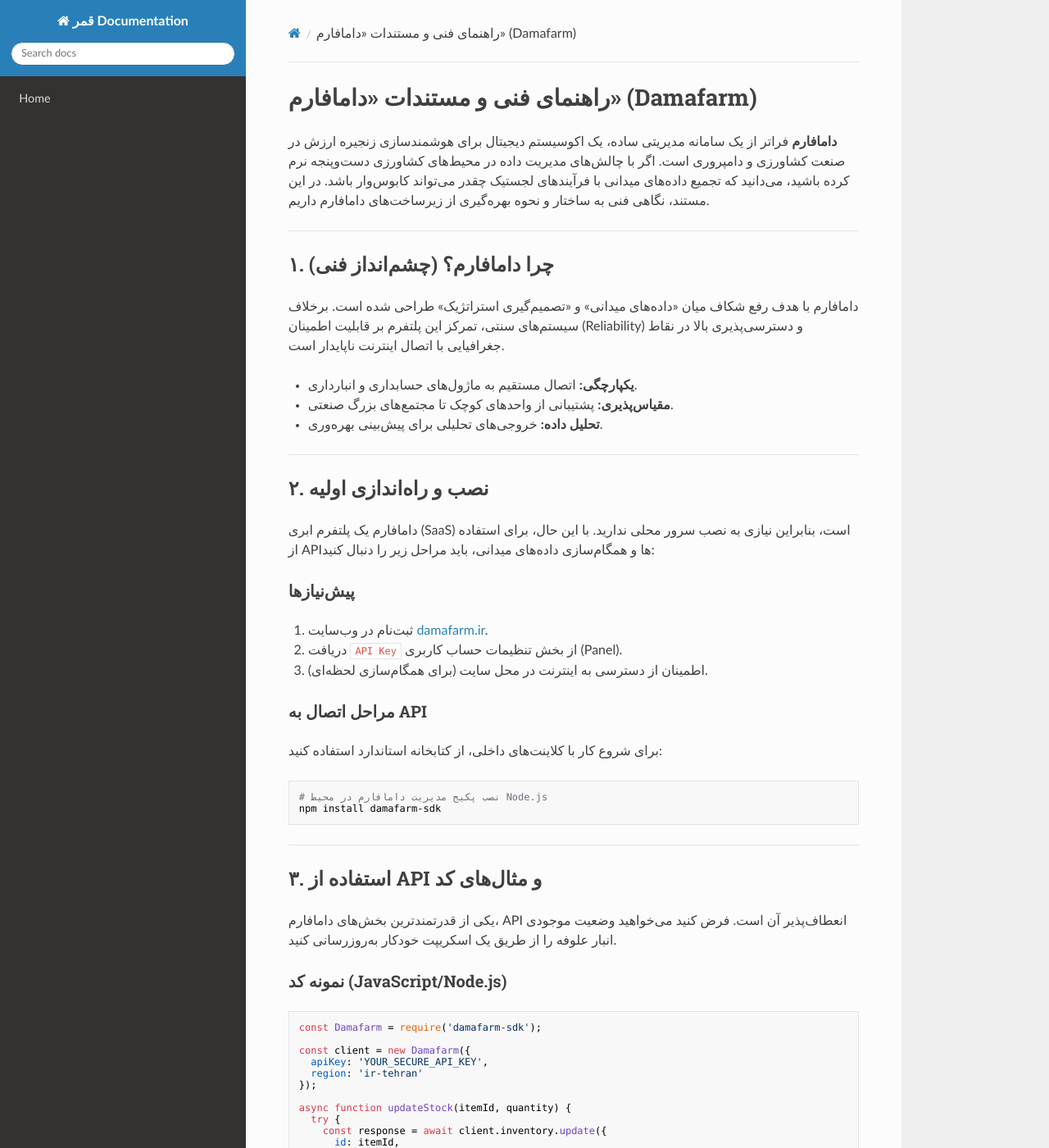
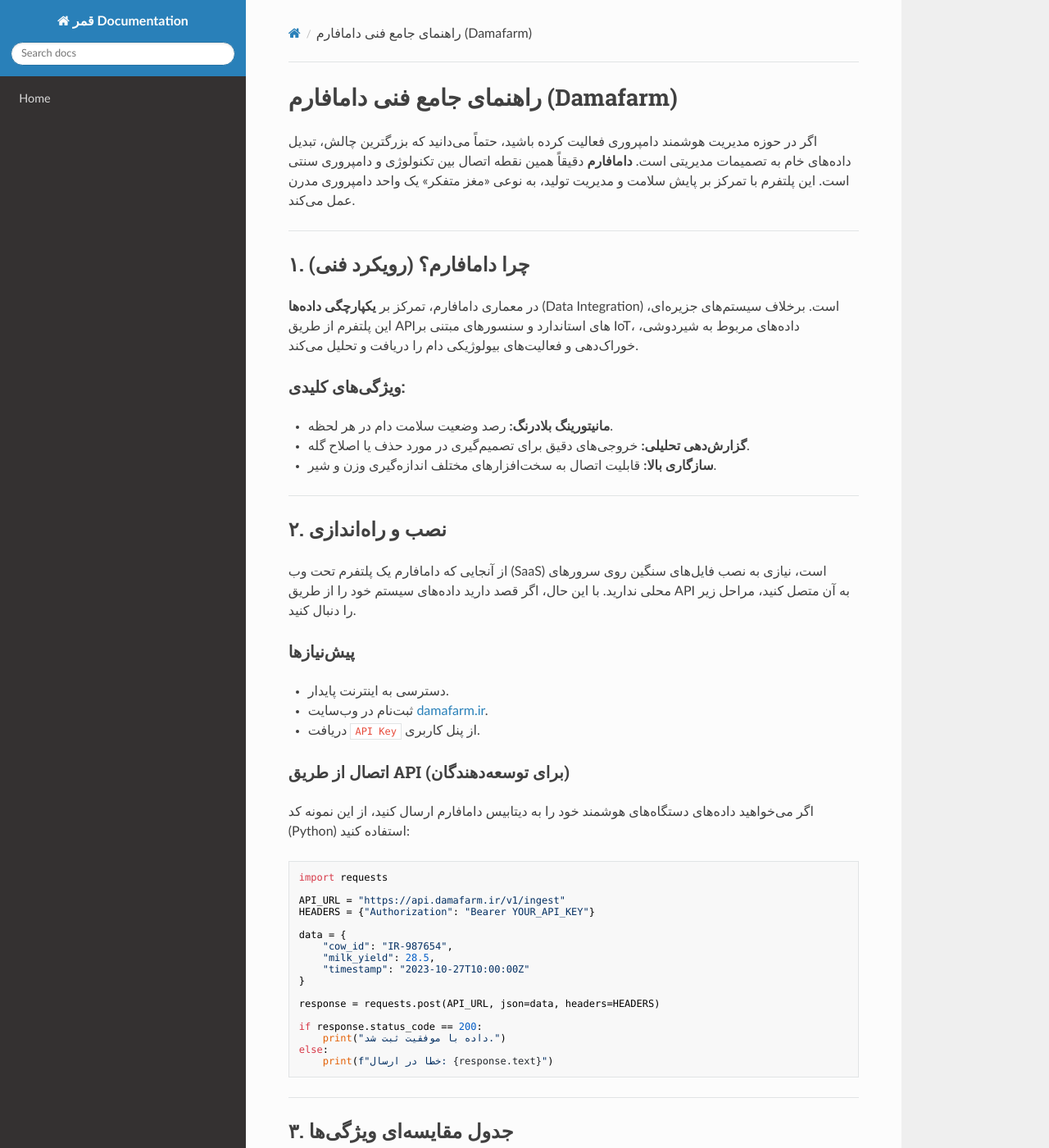
Before and after one commit to sahandsahabi553-prog/terraform-google-semantic-docs, an MkDocs documentation site: the page built from docs/دامافارم.md, in a window 1280 px wide and 1400 px high. Shown: the whole window at 82% size. Built offline with MkDocs 1.6.1, drawn with Linux system fonts in a browser that asks for light colours; nearby versions of some CDN libraries; some of the changed text lies outside the part shown.

Commit message:
Doc: دامافارم

````diff
--- a/docs/دامافارم.md
+++ b/docs/دامافارم.md
@@ -1,93 +1,77 @@
-# راهنمای فنی و مستندات «دامافارم» (Damafarm)
+# راهنمای جامع فنی دامافارم (Damafarm)
 
-**دامافارم** فراتر از یک سامانه مدیریتی ساده، یک اکوسیستم دیجیتال برای هوشمندسازی زنجیره ارزش در صنعت کشاورزی و دامپروری است. اگر با چالش‌های مدیریت داده در محیط‌های کشاورزی دست‌وپنجه نرم کرده باشید، می‌دانید که تجمیع داده‌های میدانی با فرآیندهای لجستیک چقدر می‌تواند کابوس‌وار باشد. در این مستند، نگاهی فنی به ساختار و نحوه بهره‌گیری از زیرساخت‌های دامافارم داریم.
+اگر در حوزه مدیریت هوشمند دامپروری فعالیت کرده باشید، حتماً می‌دانید که بزرگترین چالش، تبدیل داده‌های خام به تصمیمات مدیریتی است. **دامافارم** دقیقاً همین نقطه اتصال بین تکنولوژی و دامپروری سنتی است. این پلتفرم با تمرکز بر پایش سلامت و مدیریت تولید، به نوعی «مغز متفکر» یک واحد دامپروری مدرن عمل می‌کند.
 
 ---
 
-## ۱. چرا دامافارم؟ (چشم‌انداز فنی)
+## ۱. چرا دامافارم؟ (رویکرد فنی)
+در معماری دامافارم، تمرکز بر **یکپارچگی داده‌ها** (Data Integration) است. برخلاف سیستم‌های جزیره‌ای، این پلتفرم از طریق APIهای استاندارد و سنسورهای مبتنی بر IoT، داده‌های مربوط به شیردوشی، خوراک‌دهی و فعالیت‌های بیولوژیکی دام را دریافت و تحلیل می‌کند.
 
-دامافارم با هدف رفع شکاف میان «داده‌های میدانی» و «تصمیم‌گیری استراتژیک» طراحی شده است. برخلاف سیستم‌های سنتی، تمرکز این پلتفرم بر قابلیت اطمینان (Reliability) و دسترسی‌پذیری بالا در نقاط جغرافیایی با اتصال اینترنت ناپایدار است.
-
-*   **یکپارچگی:** اتصال مستقیم به ماژول‌های حسابداری و انبارداری.
-*   **مقیاس‌پذیری:** پشتیبانی از واحدهای کوچک تا مجتمع‌های بزرگ صنعتی.
-*   **تحلیل داده:** خروجی‌های تحلیلی برای پیش‌بینی بهره‌وری.
+### ویژگی‌های کلیدی:
+* **مانیتورینگ بلادرنگ:** رصد وضعیت سلامت دام در هر لحظه.
+* **گزارش‌دهی تحلیلی:** خروجی‌های دقیق برای تصمیم‌گیری در مورد حذف یا اصلاح گله.
+* **سازگاری بالا:** قابلیت اتصال به سخت‌افزارهای مختلف اندازه‌گیری وزن و شیر.
 
 ---
 
-## ۲. نصب و راه‌اندازی اولیه
-
-دامافارم یک پلتفرم ابری (SaaS) است، بنابراین نیازی به نصب سرور محلی ندارید. با این حال، برای استفاده از APIها و همگام‌سازی داده‌های میدانی، باید مراحل زیر را دنبال کنید:
+## ۲. نصب و راه‌اندازی
+از آنجایی که دامافارم یک پلتفرم تحت وب (SaaS) است، نیازی به نصب فایل‌های سنگین روی سرورهای محلی ندارید. با این حال، اگر قصد دارید داده‌های سیستم خود را از طریق API به آن متصل کنید، مراحل زیر را دنبال کنید.
 
 ### پیش‌نیازها
-1.  ثبت‌نام در وب‌سایت [damafarm.ir](https://damafarm.ir).
-2.  دریافت `API Key` از بخش تنظیمات حساب کاربری (Panel).
-3.  اطمینان از دسترسی به اینترنت در محل سایت (برای همگام‌سازی لحظه‌ای).
+* دسترسی به اینترنت پایدار.
+* ثبت‌نام در وب‌سایت [damafarm.ir](https://damafarm.ir).
+* دریافت `API Key` از پنل کاربری.
 
-### مراحل اتصال به API
-برای شروع کار با کلاینت‌های داخلی، از کتابخانه استاندارد استفاده کنید:
+### اتصال از طریق API (برای توسعه‌دهندگان)
+اگر می‌خواهید داده‌های دستگاه‌های هوشمند خود را به دیتابیس دامافارم ارسال کنید، از این نمونه کد (Python) استفاده کنید:
 
-```bash
-# نصب پکیج مدیریت دامافارم در محیط Node.js
-npm install damafarm-sdk
+```python
+import requests
+
+API_URL = "https://api.damafarm.ir/v1/ingest"
+HEADERS = {"Authorization": "Bearer YOUR_API_KEY"}
+
+data = {
+    "cow_id": "IR-987654",
+    "milk_yield": 28.5,
+    "timestamp": "2023-10-27T10:00:00Z"
+}
+
+response = requests.post(API_URL, json=data, headers=HEADERS)
+
+if response.status_code == 200:
+    print("داده با موفقیت ثبت شد.")
+else:
+    print(f"خطا در ارسال: {response.text}")
 ```
 
 ---
 
-## ۳. استفاده از API و مثال‌های کد
+## ۳. جدول مقایسه‌ای ویژگی‌ها
 
-یکی از قدرتمندترین بخش‌های دامافارم، API انعطاف‌پذیر آن است. فرض کنید می‌خواهید وضعیت موجودی انبار علوفه را از طریق یک اسکریپت خودکار به‌روزرسانی کنید.
-
-### نمونه کد (JavaScript/Node.js)
-
-```javascript
-const Damafarm = require('damafarm-sdk');
-
-const client = new Damafarm({
-  apiKey: 'YOUR_SECURE_API_KEY',
-  region: 'ir-tehran'
-});
-
-async function updateStock(itemId, quantity) {
-  try {
-    const response = await client.inventory.update({
-      id: itemId,
-      stock: quantity,
-      timestamp: new Date().toISOString()
-    });
-    console.log('موجودی با موفقیت به‌روز شد:', response.status);
-  } catch (error) {
-    console.error('خطا در ارتباط با سرور دامافارم:', error.message);
-  }
-}
-```
+| قابلیت | دامافارم | روش‌های سنتی (دفترچه) |
+| :--- | :--- | :--- |
+| دقت در ثبت رکورد | بالا (خودکار) | پایین (خطای انسانی) |
+| سرعت دسترسی | آنی | زمان‌بر |
+| تحلیل وضعیت | پیش‌بینی‌کننده | واکنشی |
+| هزینه‌های بلندمدت | مقرون‌به‌صرفه | بسیار بالا |
 
 ---
 
-## ۴. جدول مقایسه‌ای ویژگی‌ها
+## ۴. پرسش‌های متداول (FAQ)
 
-| ویژگی | دامافارم | روش‌های سنتی (دفتر/اکسل) |
-| :--- | :--- | :--- |
-| **دقت داده** | بسیار بالا (آنلاین) | پایین (خطای انسانی) |
-| **دسترسی** | موبایل و وب | محدود به دفتر |
-| **گزارش‌گیری** | خودکار و آنی | دستی و زمان‌بر |
-| **پشتیبان‌گیری** | خودکار ابری | دستی و پرخطر |
+**س: آیا دامافارم برای گاوداری‌های کوچک هم مناسب است؟**
+ج: قطعاً. در واقع، مدیریت دقیق در مقیاس کوچک می‌تواند حاشیه سود شما را به شدت افزایش دهد تا بتوانید زودتر توسعه پیدا کنید.
+
+**س: آیا داده‌های من در دامافارم امن هستند؟**
+ج: بله. تمامی داده‌ها روی سرورهای امن با لایه‌های رمزنگاری SSL/TLS ذخیره می‌شوند و هیچ شخص ثالثی به آن‌ها دسترسی ندارد.
+
+**س: برای اتصال سخت‌افزار (سنسور) به دامافارم باید مهندس باشیم؟**
+ج: خیر، تیم پشتیبانی دامافارم راهنمای کامل اتصال سخت‌افزارهای رایج را در اختیار شما قرار می‌دهد. اگر سنسور خاصی دارید، تیم فنی ما در پیاده‌سازی آن کمک خواهد کرد.
 
 ---
 
-## ۵. سوالات متداول (FAQ)
+## ۵. جمع‌بندی
+استفاده از دامافارم صرفاً یک انتخاب تکنولوژیک نیست؛ یک ضرورت برای بقا در بازار رقابتی امروز است. پیشنهاد می‌کنم برای شروع، حتماً از دمو یا مشاوره رایگان در [damafarm.ir](https://damafarm.ir) استفاده کنید تا ببینید کدام بخش از واحد دامپروری شما بیشترین پتانسیل برای بهینه‌سازی را دارد.
 
-**آیا دامافارم در مناطق بدون اینترنت کار می‌کند؟**
-بله. اپلیکیشن موبایل دامافارم دارای حالت «آفلاین-اول» (Offline-First) است. داده‌ها در حافظه کش گوشی ذخیره شده و به محض اتصال به اینترنت، با سرور همگام (Sync) می‌شوند.
-
-**امنیت داده‌های دامداری من چگونه تامین می‌شود؟**
-تمامی ارتباطات از طریق پروتکل TLS 1.3 رمزنگاری شده و دیتابیس‌ها به صورت دوره‌ای در دیتاسنترهای امن داخلی پشتیبان‌گیری می‌شوند.
-
-**آیا امکان خروجی گرفتن برای نرم‌افزارهای حسابداری وجود دارد؟**
-بله، دامافارم از فرمت‌های استاندارد CSV و JSON برای خروجی‌های حسابداری پشتیبانی می‌کند که مستقیماً در اکثر نرم‌افزارهای مالی ایران قابل Import است.
-
----
-
-## سخن پایانی
-کشاورزی مدرن بدون داده، یعنی پرواز در مه. دامافارم سعی کرده است این «مه» را از بین ببرد. اگر در حین پیاده‌سازی به مشکلی برخورد کردید یا نیاز به مستندات دقیق‌تر برای APIهای خاص داشتید، حتماً از بخش «مرکز توسعه‌دهندگان» در سایت اصلی دیدن کنید.
-
-*تجربه شخصی: همیشه سعی کنید داده‌های تولیدی را به صورت روزانه وارد کنید؛ سیستم‌های تحلیل دامافارم وقتی با داده‌های دقیق تغذیه شوند، شگفتی‌ساز می‌شوند!*
+*اگر سوال فنی خاصی دارید که در اینجا به آن پاسخ داده نشده، در بخش نظرات سایت یا از طریق تیکت‌های پشتیبانی با ما در میان بگذارید.*
````
